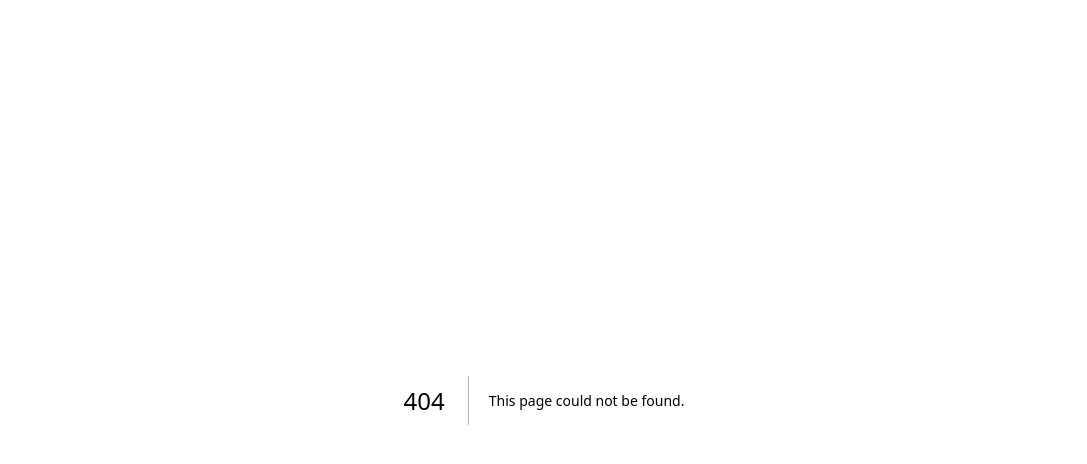
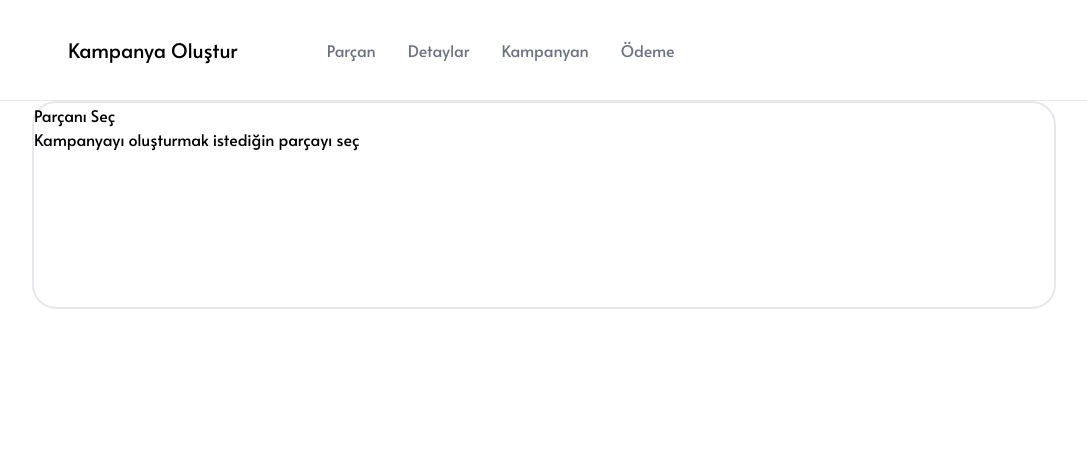
Before and after one commit to neslihanatasever/makrocase, a Next.js app: page /fragment in a window 1280 px wide. Before the commit this address had no page. Shown: the top 464 px of the page, without its empty margins (96-1183 px from the left). Built offline with nearby package versions, Linux system fonts and the light colour scheme.

Commit message:
fragment page: header and card

```diff
--- /dev/null
+++ b/app/fragment/page.tsx
@@ -0,0 +1,39 @@
+import React from "react";
+
+const FragmentPage = () => {
+  return (
+    <main className="">
+      <header className="flex items-center justify-between p-9">
+        <div>
+          <h1 className="text-3xl text-xl ml-32">Kampanya Oluştur</h1>
+        </div>
+
+        <div className="flex gap-8 items-center justify-center flex-grow mr-96">
+          <a href="#" className="text-gray-500 hover:text-gray-700">
+            Parçan
+          </a>
+          <a href="#" className="text-gray-500 hover:text-gray-700">
+            Detaylar
+          </a>
+          <a href="#" className="text-gray-500 hover:text-gray-700">
+            Kampanyan
+          </a>
+          <a href="#" className="text-gray-500 hover:text-gray-700">
+            Ödeme
+          </a>
+        </div>
+      </header>
+      <hr />
+
+      <div className="w-4/5 h-52 flex ml-32 border-solid border-2 rounded-3xl">
+        <div className="">
+          <h4>Parçanı Seç</h4>
+          <h3>Kampanyayı oluşturmak istediğin parçayı seç</h3>
+        </div>
+      </div>
+
+    </main>
+  );
+};
+
+export default FragmentPage;
--- a/app/page.tsx
+++ b/app/page.tsx
@@ -1,3 +1,4 @@
+import Link from "next/link";
 import React from "react";
 
 export default function HomePage() {
@@ -8,7 +9,11 @@ export default function HomePage() {
       </header>
       <hr />
       <div className="flex items-center justify-center">
-      <button className="bg-blue">Click me</button>
+        <Link href="/fragment">
+          <div className="bg-blue mt-9 w-52 h-12 rounded-lg flex items-center justify-center">
+            <span className="text-white">Kampanya Oluştur</span>
+          </div>
+        </Link>
       </div>
     </main>
   );
```
